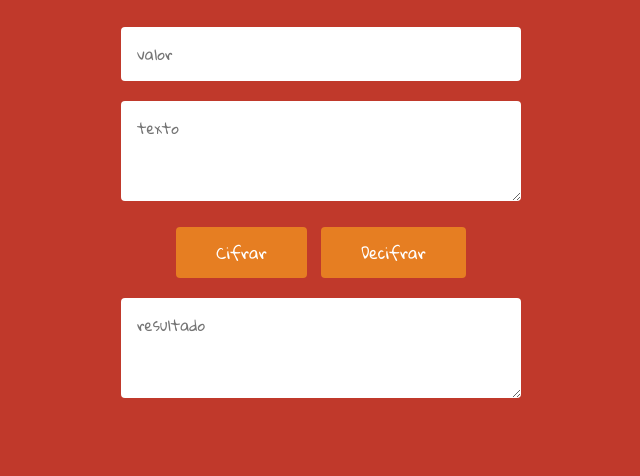
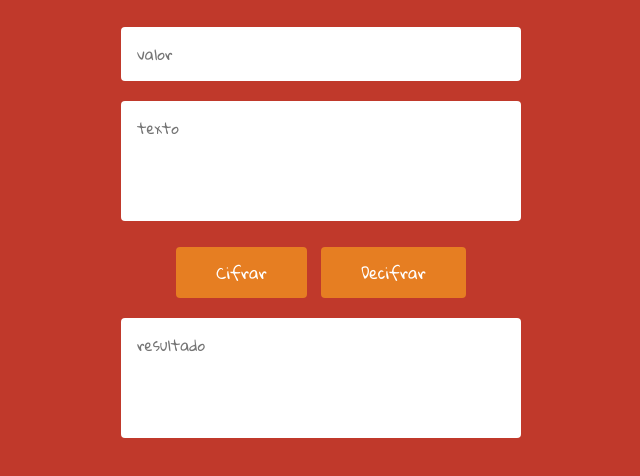
Before and after one commit to gabrielmedina/auditoria-de-sistemas, a plain HTML site: page cifra-cesar/index.html in a window 1280 px wide. Shown: the part 166-642 px from the top of the page, without its empty margins (319-959 px from the left). Drawn offline with Linux system fonts and the light colour scheme.

Commit message:
Resultado final cifra-cesar

```diff
--- a/cifra-cesar/css/main.scss
+++ b/cifra-cesar/css/main.scss
@@ -81,7 +81,8 @@ p {
 	}
 
 	textarea {
-		min-height: 100px;
+		min-height: 120px;
+		resize: none;
 	}
 }
 
```
Also changed, not shown: cifra-cesar/css/main.css.
